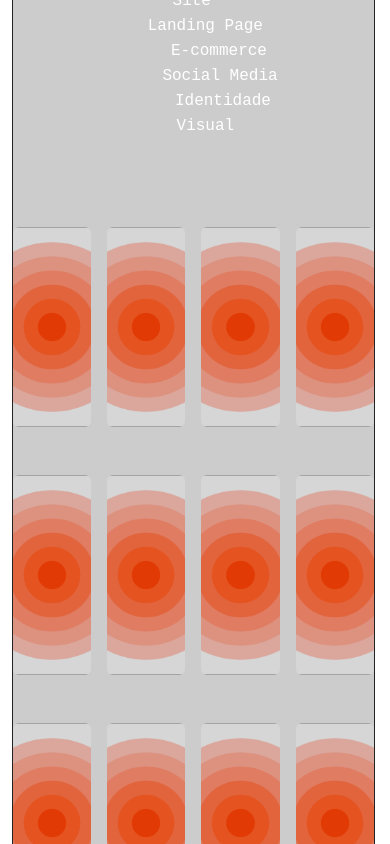
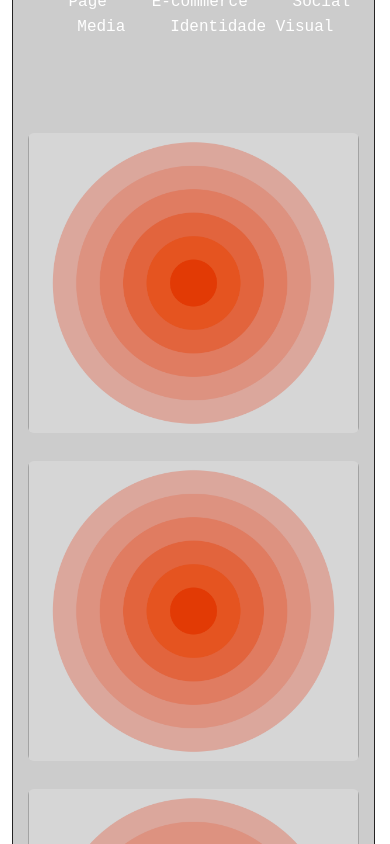
Before and after one commit to Kissimbila16/jftech2.0, a Next.js app: page / in a window 390 px wide. Shown: the part 4820-5664 px from the top of the page. Built offline with nearby package versions, Linux system fonts and the light colour scheme.

Commit message:
instalando a lib para por sider e carosel

```diff
--- a/src/app/components/card/index.js
+++ b/src/app/components/card/index.js
@@ -3,8 +3,11 @@ import Link from "next/link";
 export default function Card({ key, title, text, link, num }) {
   return (
     <>
-      <div className="card col transparent m-auto transparent-bg  ">
-        <div className="card-body py-5 mt-4 show">
+      <div className="card transparent m-auto transparent-bg  w-xxl"
+       data-aos="fade-right"
+       data-aos-offset="600"
+       data-aos-easing="ease-in-sine">
+        <div className="card-body py-5 mt-4 w-100 show">
           <section className="card-text fw-bolder ">
           <button className="btn-circle-g fw-bolder">
         {" "}
--- a/src/app/components/dashboard/index.js
+++ b/src/app/components/dashboard/index.js
@@ -14,7 +14,7 @@ export default function Dashboard() {
   return (
     <main>
       <div className="w-100">
-        <div className={"d-flex alig-items-center fundoPrincipal btn-shine"}>
+        <div className={"d-flex alig-items-center fundoPrincipal btn-shine "}>
           {/* <div className=""> */}
             <Typed_text text={"Jftech"} clas={"w-100 text-danger"} />{" "}
           {/* </div> */}
@@ -174,7 +174,7 @@ export default function Dashboard() {
               <h1 className="fw-bolder text-s text-auto txt-t text-center " id="font-auto">Portfólio</h1>
               <br />
               <div className="d-flex justify-content-around w-100 ">
-                <ol className=" w-50 d-block justify-content-around text-center" >
+                <ol className=" w-xl-50 d-block justify-content-around text-center" >
                   <Nav_text name={"Todos"} way="#" />
                   <Nav_text name={"Site"} way="#" />
                   <Nav_text name={"Landing Page"} way="#" />
@@ -190,6 +190,7 @@ export default function Dashboard() {
                 data-aos="fade-left"
                 data-aos-offset="600"
                 data-aos-easing="ease-in-sine"
+                id="hide"
               >
                 <Card title={"567"} num={1} text={"projectos"} link={"#"} />
                 <Card title={"567"} num={1} text={"projectos"} link={"#"} />
@@ -202,6 +203,7 @@ export default function Dashboard() {
                 data-aos="fade-right"
                 data-aos-offset="600"
                 data-aos-easing="ease-in-sine"
+                id="hide"
               >
                 <Card title={"567"} num={1} text={"projectos"} link={"#"} />
                 <Card title={"567"} num={1} text={"projectos"} link={"#"} />
@@ -214,6 +216,7 @@ export default function Dashboard() {
                 data-aos="fade-left"
                 data-aos-offset="600"
                 data-aos-easing="ease-in-sine"
+                id="hide"
               >
                 <Card title={"567"} num={1} text={"projectos"} link={"#"} />
                 <Card title={"567"} num={1} text={"projectos"} link={"#"} />
@@ -222,10 +225,11 @@ export default function Dashboard() {
               </section>
 
               <section
-                className="w-100 d-flex justify-content-around  gap-3 mt-5"
+                className="w-100 justify-content-around  gap-3 mt-5"
                 data-aos="fade-right"
                 data-aos-offset="600"
                 data-aos-easing="ease-in-sine"
+                id="flex-grid"
               >
                 <Card title={"567"} num={1} text={"projectos"} link={"#"} />
                 <Card title={"567"} num={1} text={"projectos"} link={"#"} />
--- a/src/app/globals.css
+++ b/src/app/globals.css
@@ -536,6 +536,7 @@ button:hover {
 
 
 
+
 #btn-main{
   margin-bottom: 15%;
 }
@@ -631,8 +632,54 @@ button:hover {
   margin-left: 100%!important;
  }
 
-.w-center{
+ .w-center{
   margin-left: -25%;
+  width: 50vw;
+}
+.w-xxl{
+  /* margin-left: -25%; */
+  width: 85vw;
+  height: 300px;
 }
 
 }
+
+
+
+.cards_3d {
+  perspective: 500px;
+}
+
+.card_3d {
+  width: var(--width-auto);
+  height: auto;
+  background: #16161d;
+  border: 2px solid #555555;
+  border-radius: 4px;
+  position: relative;
+  transform-style: preserve-3d;
+  will-change: transform;
+  transition: transform .5s;
+}
+
+.card_3d:hover {
+  transform: translateZ(10px) rotateX(20deg) rotateY(20deg);
+}
+
+.card_title_3d {
+  color: #fff;
+  position: absolute;
+  top: 50%;
+  right: 20px;
+  transform: translateY(-50%);
+  transition: transform .5s;
+  font: 700 1.5rem monospace;
+  text-shadow: -1px -1px 0 #000,
+    1px -1px 0 #000,
+    -1px 1px 0 #000,
+     1px 1px 0 #000;
+}
+
+.card-3d:hover .card_title-3d {
+  transform: translateZ(50px);
+}
--- a/src/app/layouts/Footer/index.js
+++ b/src/app/layouts/Footer/index.js
@@ -64,7 +64,6 @@ export default function Footer() {
                 <Link href={'#'}><i className="bi bi-facebook fs-4 mx-2"></i></Link>
                 </li>
               </ol>
-          <Link href={'#'} className="up-fixe"><i className=" bi bi-arrow-up-right"></i></Link>
             </section>
           </div>
 
--- a/src/app/layouts/default/index.js
+++ b/src/app/layouts/default/index.js
@@ -1,6 +1,7 @@
 import Dashboard from "@/app/components/dashboard";
 import Footer from "../Footer";
 import Header from "../Header";
+import Link from "next/link";
 
 export default function Default() {
   return (
@@ -10,6 +11,7 @@ export default function Default() {
         <Dashboard />
         <Footer />
       </div>
+      <Link href={'#'} className="up-fixe"><i className=" bi bi-arrow-up-right"></i></Link>
     </main>
   );
 }
```
